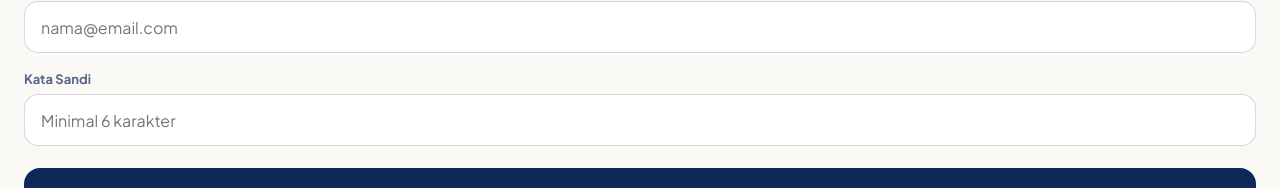
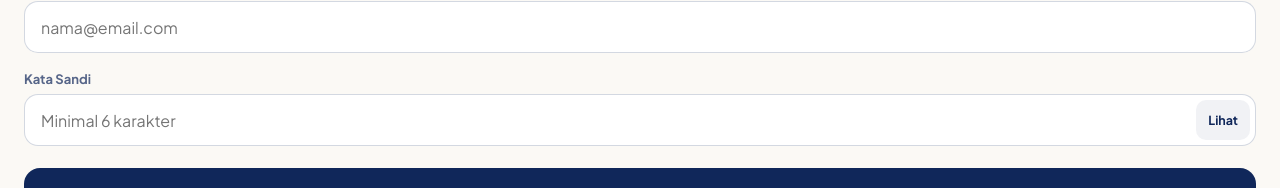
Before and after one commit to fijarakbar/mapan-journey, a React (Vite) app in the folder app/: page / in a window 1280 px wide. Both pictures are taken after a click on the button "Mulai Perjalanan". Shown: the part 204-392 px from the top of the page. Built offline with nearby package versions, Linux system fonts and the light colour scheme.

Commit message:
Add password toggle and fix login back-button

```diff
--- a/app/src/screens/Login.jsx
+++ b/app/src/screens/Login.jsx
@@ -4,6 +4,7 @@ export default function Login({ app }) {
   const [mode, setMode] = useState('signup'); // 'signup' | 'signin'
   const [email, setEmail] = useState('');
   const [password, setPassword] = useState('');
+  const [showPassword, setShowPassword] = useState(false);
   const [busy, setBusy] = useState(false);
   const [error, setError] = useState('');
   const [sentConfirm, setSentConfirm] = useState(false);
@@ -12,12 +13,26 @@ export default function Login({ app }) {
     if (!email || !password) { setError('Isi email dan kata sandi dulu ya.'); return; }
     setBusy(true);
     setError('');
-    const fn = mode === 'signup' ? app.signUp : app.signIn;
-    const err = await fn(email.trim(), password);
+    if (mode === 'signup') {
+      const res = await app.signUp(email.trim(), password);
+      setBusy(false);
+      if (res.error) { setError(res.error); return; }
+      if (res.session) {
+        // Email confirmation is off on this project -- the account is
+        // already active, no need to make them wait for an email.
+        app.setState({ screen: 'intro', params: {}, stack: [] });
+      } else {
+        setSentConfirm(true);
+      }
+      return;
+    }
+    const err = await app.signIn(email.trim(), password);
     setBusy(false);
     if (err) { setError(err); return; }
-    if (mode === 'signup') { setSentConfirm(true); return; }
-    app.go('intro');
+    // Jump straight to Intro with an empty stack (not app.go) so Login
+    // never sits in the back-history -- otherwise pressing back right
+    // after signing in would dump the user right back on this form.
+    app.setState({ screen: 'intro', params: {}, stack: [] });
   };
 
   return (
@@ -57,13 +72,22 @@ export default function Login({ app }) {
           </div>
           <div style={{ marginTop: 14 }}>
             <label style={{ fontSize: 13, fontWeight: 700, color: 'rgba(16,39,90,.7)' }}>Kata Sandi</label>
-            <input
-              type="password"
-              value={password}
-              onChange={(e) => setPassword(e.target.value)}
-              placeholder="Minimal 6 karakter"
-              style={{ width: '100%', height: 52, marginTop: 6, padding: '0 16px', fontSize: 16, borderRadius: 14, border: '1px solid rgba(16,39,90,.18)', background: '#fff' }}
-            />
+            <div style={{ position: 'relative', marginTop: 6 }}>
+              <input
+                type={showPassword ? 'text' : 'password'}
+                value={password}
+                onChange={(e) => setPassword(e.target.value)}
+                placeholder="Minimal 6 karakter"
+                style={{ width: '100%', height: 52, padding: '0 92px 0 16px', fontSize: 16, borderRadius: 14, border: '1px solid rgba(16,39,90,.18)', background: '#fff' }}
+              />
+              <button
+                type="button"
+                onClick={() => setShowPassword((v) => !v)}
+                style={{ position: 'absolute', right: 6, top: 6, bottom: 6, padding: '0 12px', borderRadius: 10, border: 'none', background: 'rgba(16,39,90,.06)', color: '#10275A', fontSize: 12.5, fontWeight: 700, cursor: 'pointer' }}
+              >
+                {showPassword ? 'Sembunyikan' : 'Lihat'}
+              </button>
+            </div>
           </div>
 
           {!!error && <div style={{ marginTop: 12, fontSize: 14, color: '#B3261E' }}>{error}</div>}
--- a/app/src/store.js
+++ b/app/src/store.js
@@ -228,8 +228,9 @@ export function useJourney() {
   }, []);
 
   const signUp = useCallback(async (email, password) => {
-    const { error } = await supabase.auth.signUp({ email, password });
-    return error ? error.message : null;
+    const { data: res, error } = await supabase.auth.signUp({ email, password });
+    if (error) return { error: error.message };
+    return { session: !!res.session };
   }, []);
 
   const signIn = useCallback(async (email, password) => {
```
